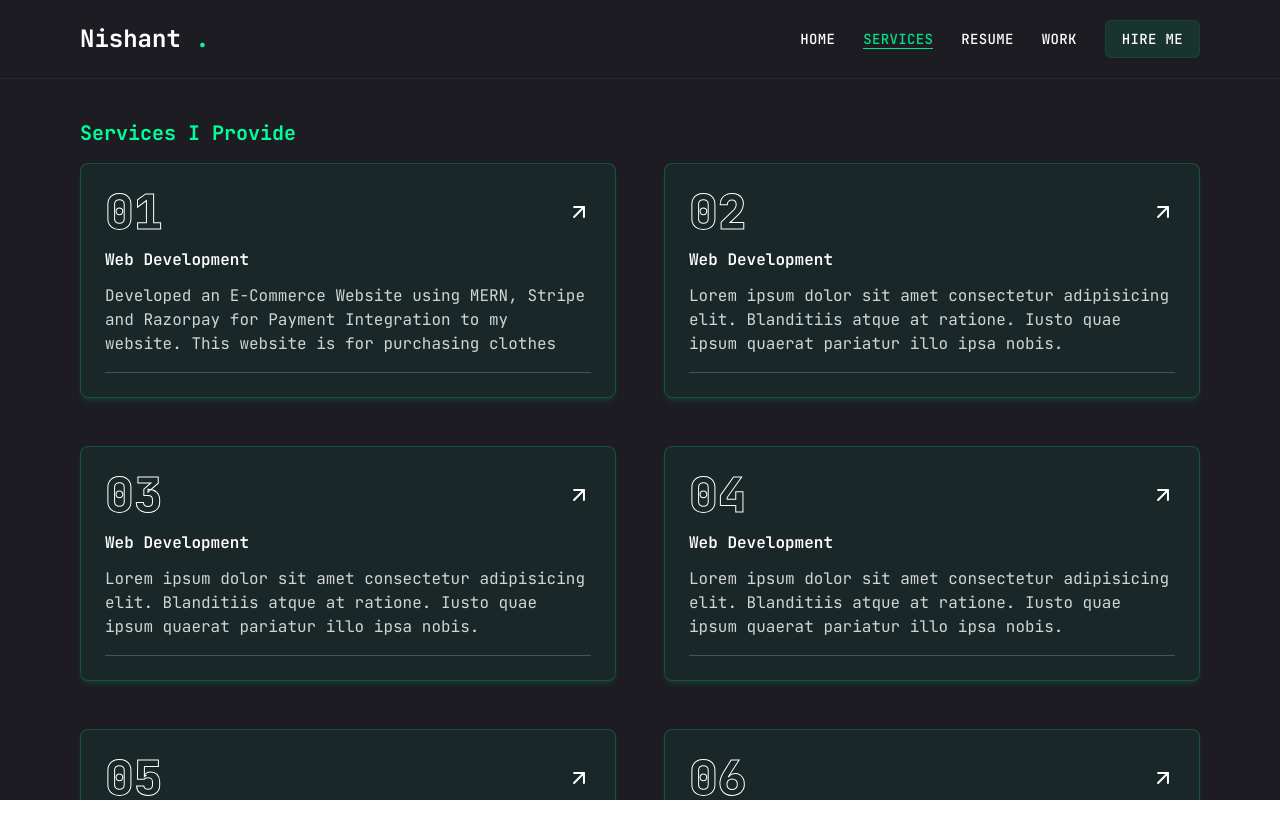
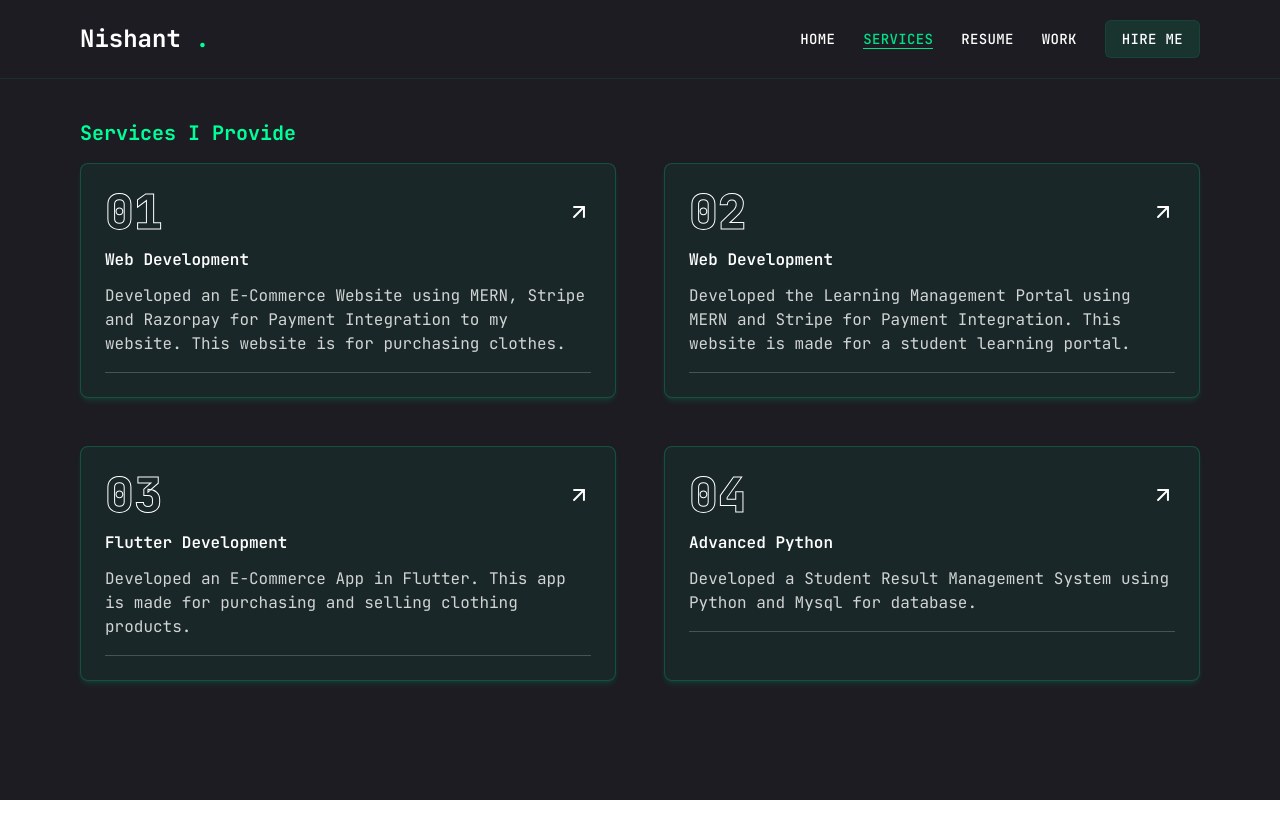
Before and after one commit to nishant0820/Portfolio, a Next.js app: page /services in a window 1280 px wide. Shown: the top 838 px of the page. After the commit the page ends 800 px from the top, so only its background shows below. Built offline with nearby package versions, Linux system fonts and the light colour scheme.

Commit message:
Update index.ts

```diff
--- a/constants/index.ts
+++ b/constants/index.ts
@@ -19,43 +19,29 @@ export const servicesData = [
     id: "01",
     title: "Web Development",
     description:
-      "Developed an E-Commerce Website using MERN, Stripe and Razorpay for Payment Integration to my website. This website is for purchasing clothes",
+      "Developed an E-Commerce Website using MERN, Stripe and Razorpay for Payment Integration to my website. This website is for purchasing clothes.",
     href: "https://github.com/nishant0820/Ecommerce-using-React-Mern-and-Stripe",
   },
   {
     id: "02",
     title: "Web Development",
     description:
-      "Lorem ipsum dolor sit amet consectetur adipisicing elit. Blanditiis atque at ratione. Iusto quae ipsum quaerat pariatur illo ipsa nobis.",
-    href: "https://www.google.com",
+      "Developed the Learning Management Portal using MERN and Stripe for Payment Integration. This website is made for a student learning portal.",
+    href: "https://github.com/nishant0820/Learning-Management-Portal",
   },
   {
     id: "03",
-    title: "Web Development",
+    title: "Flutter Development",
     description:
-      "Lorem ipsum dolor sit amet consectetur adipisicing elit. Blanditiis atque at ratione. Iusto quae ipsum quaerat pariatur illo ipsa nobis.",
-    href: "https://www.google.com",
+      "Developed an E-Commerce App in Flutter. This app is made for purchasing and selling clothing products.",
+    href: "https://github.com/nishant0820/Ecommerce-with-Flutter",
   },
   {
     id: "04",
-    title: "Web Development",
+    title: "Advanced Python",
     description:
-      "Lorem ipsum dolor sit amet consectetur adipisicing elit. Blanditiis atque at ratione. Iusto quae ipsum quaerat pariatur illo ipsa nobis.",
-    href: "https://www.google.com",
-  },
-  {
-    id: "05",
-    title: "Web Development",
-    description:
-      "Lorem ipsum dolor sit amet consectetur adipisicing elit. Blanditiis atque at ratione. Iusto quae ipsum quaerat pariatur illo ipsa nobis.",
-    href: "https://www.google.com",
-  },
-  {
-    id: "06",
-    title: "Web Development",
-    description:
-      "Lorem ipsum dolor sit amet consectetur adipisicing elit. Blanditiis atque at ratione. Iusto quae ipsum quaerat pariatur illo ipsa nobis.",
-    href: "https://www.google.com",
+      "Developed a Student Result Management System using Python and Mysql for database.",
+    href: "https://github.com/nishant0820/Student-Result-Management-System",
   },
 ];
 
```
